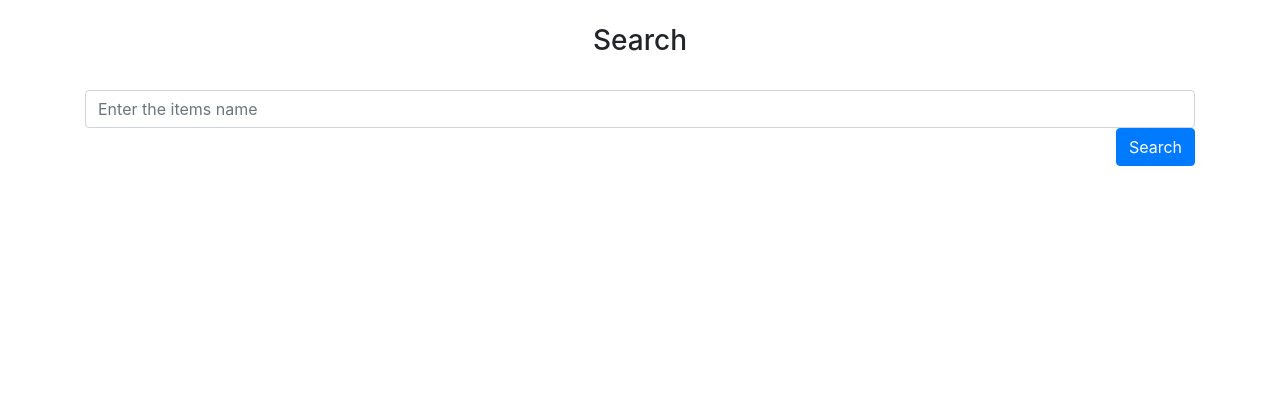
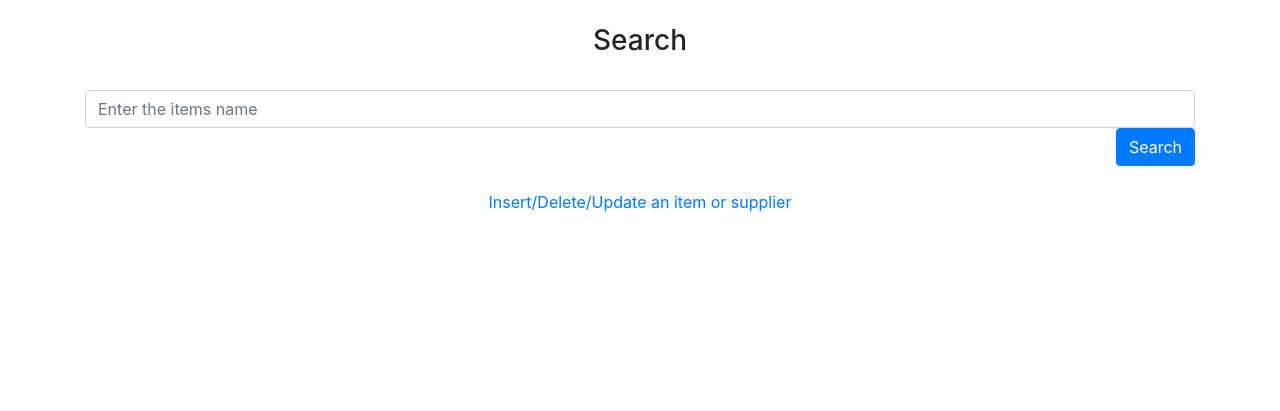
Before and after one commit to FarhaanJamal/SupplierInfo, a Flask app: page / in a window 1280 px wide. Shown: the part 56-467 px from the top of the page. Run offline with Flask 3, Linux system fonts and the light colour scheme; the visitor is signed in with stand-in values (Sample User, id 1); some libraries are stand-ins or nearby versions.

Commit message:
Update home.html
Added a link to edit tab

```diff
--- a/website/templates/home.html
+++ b/website/templates/home.html
@@ -11,6 +11,9 @@
     </div>
     <br/>
 </form>
+<div align="center">
+    <a href="insert">Insert/Delete/Update an item or supplier</a>
+</div>
 <ul class="list-group list-group-flush" id="result">
     {% if item != "{}" %}
         <h2 align="center">{{ itemName }}</h2>
```
